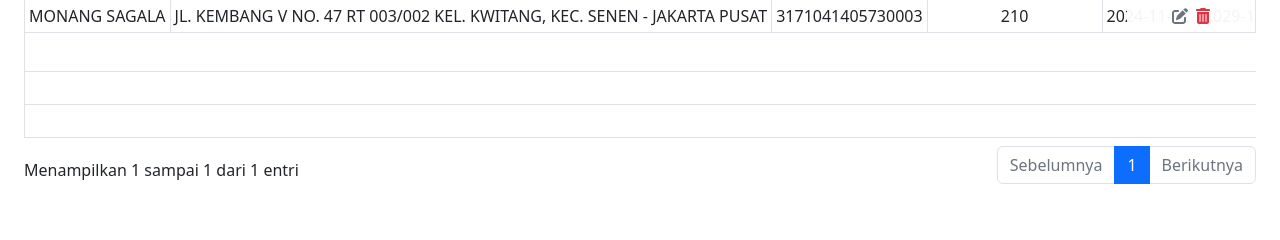
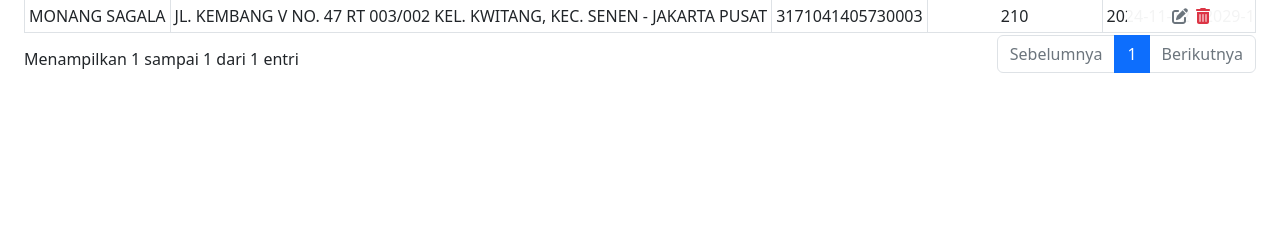
Before and after one commit to Hasansinaga/Report-Lapbul, a Django app: page /lapbul/form_0002/ in a window 1280 px wide. Shown: the part 270-510 px from the top of the page. Run offline with Django 5.2, Linux system fonts and the light colour scheme; lists and menus that the app fills with data are empty; some libraries are stand-ins or nearby versions.

Commit message:
update form 0002

```diff
--- a/lapbul_app/templates/lapbul_app/form_0002.html
+++ b/lapbul_app/templates/lapbul_app/form_0002.html
@@ -292,22 +292,6 @@
                         </td>
                     </tr>
                 </tbody>
-                <tfoot>
-                    <tr>
-                        <th colspan="25" style="text-align: right">Total:</th>
-                        <th></th>
-                    </tr>
-                    <!-- Total CBS -->
-                    <tr>
-                        <th colspan="25" style="text-align: right">Total CBS:</th>
-                        <th></th>
-                    </tr>
-                    <!-- Selisih Jumlah lapbul dengan CBS -->
-                    <tr>
-                        <th colspan="25" style="text-align: right">Selisih Jumlah lapbul dengan CBS:</th>
-                        <th></th>
-                    </tr>
-                </tfoot>
             </table>
             </div>
             </div>
```
